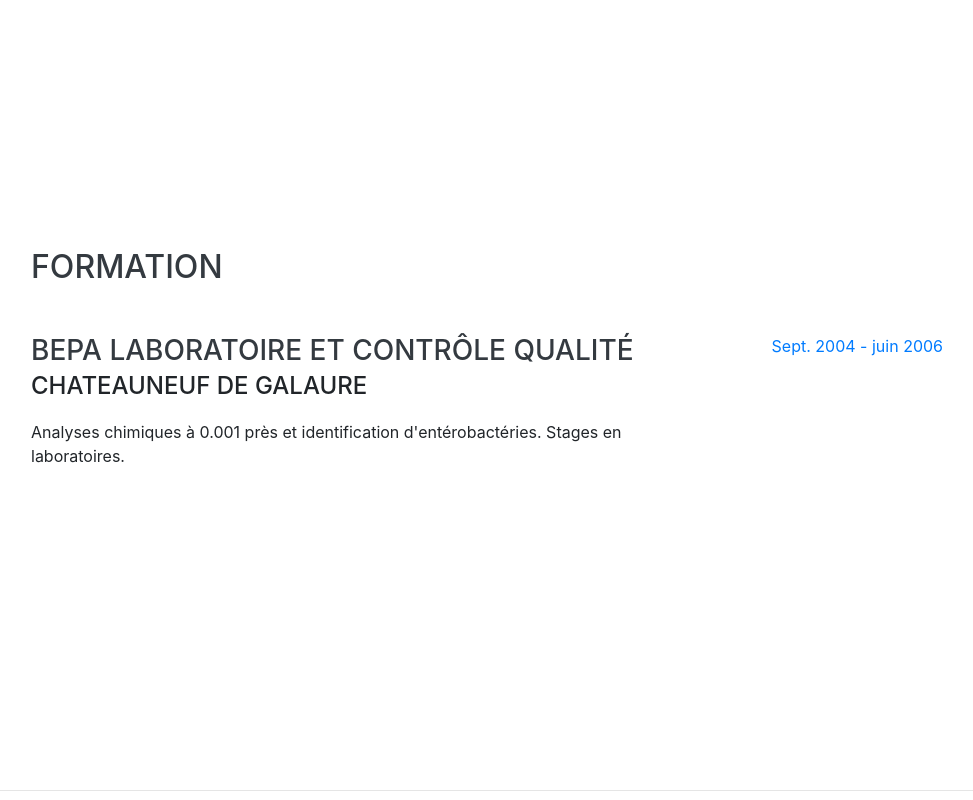
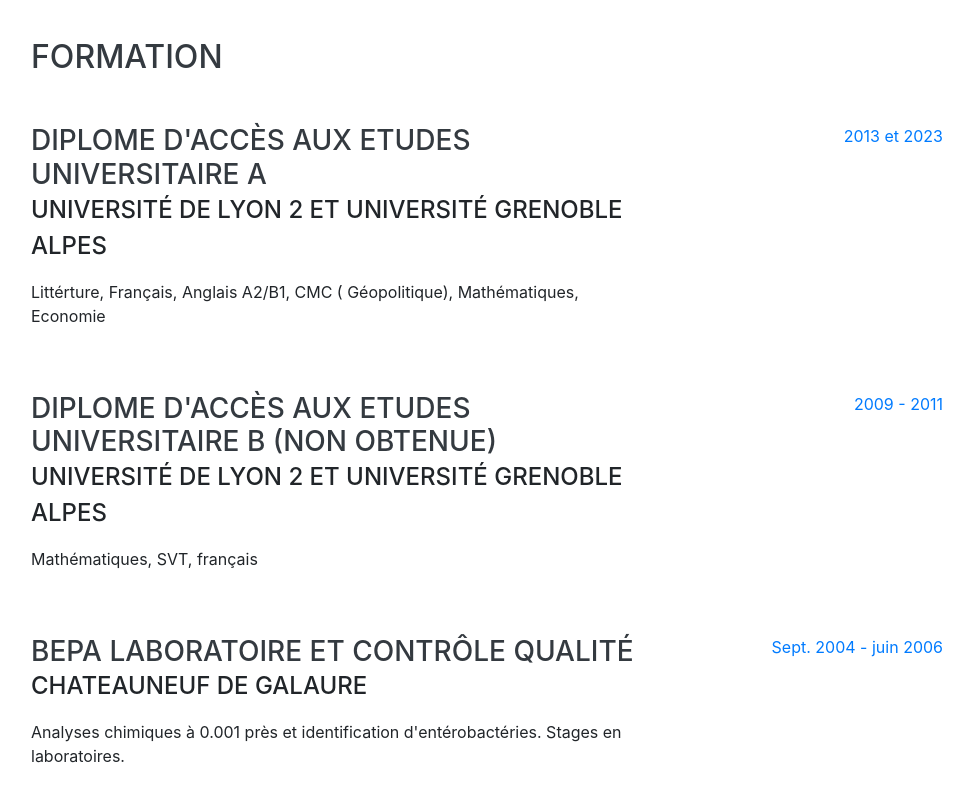
Before and after one commit to lapiequichante86/cvamandine, a website with bundled scripts: page Laboratoire.html in a window 1280 px wide. Shown: the part 1020-1820 px from the top of the page, without its empty margins (289-1262 px from the left). Built offline with nearby package versions, Linux system fonts and the light colour scheme; a web font is replaced by a local one.

Commit message:
Update Laboratoire.html

```diff
--- a/Laboratoire.html
+++ b/Laboratoire.html
@@ -135,6 +135,28 @@
 
         <div class="resume-item d-flex flex-column flex-md-row justify-content-between mb-5">
           <div class="resume-content">
+            <h3 class="mb-0"> Diplome d'Accès aux Etudes Universitaire A </h3>
+            <div class="subheading mb-3">Université de Lyon 2 et Université Grenoble Alpes</div>
+            <div>Littérture, Français, Anglais A2/B1, CMC ( Géopolitique), Mathématiques, Economie  </div>
+            <p></p>
+          </div>
+          <div class="resume-date text-md-right">
+            <span class="text-primary">2013 et 2023</span>
+          </div></div>
+
+<div class="resume-item d-flex flex-column flex-md-row justify-content-between mb-5">
+          <div class="resume-content">
+            <h3 class="mb-0"> Diplome d'Accès aux Etudes Universitaire B (non obtenue) </h3>
+            <div class="subheading mb-3">Université de Lyon 2 et Université Grenoble Alpes</div>
+            <div>Mathématiques, SVT, français  </div>
+            <p></p>
+          </div>
+          <div class="resume-date text-md-right">
+            <span class="text-primary">2009 - 2011</span>
+          </div></div>
+
+        <div class="resume-item d-flex flex-column flex-md-row justify-content-between mb-5">
+          <div class="resume-content">
             <h3 class="mb-0"> BEPA Laboratoire et contrôle qualité</h3>
             <div class="subheading mb-3">Chateauneuf de Galaure</div>
             <div>Analyses chimiques à 0.001 près et identification d'entérobactéries. Stages en laboratoires.  </div>
```
